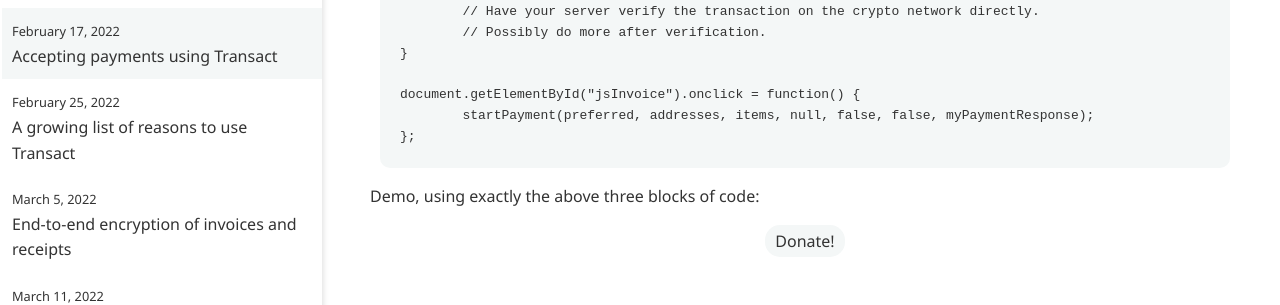
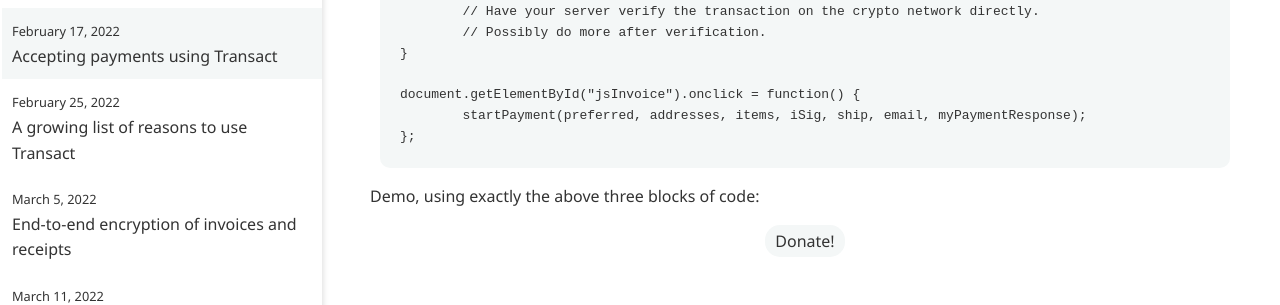
Before and after one commit to warashibetrader/warashibetrader.github.io, a Jekyll site: the page built from _posts/2022-02-17-invoices.md, in a window 1280 px wide and 900 px high, scrolled down 2293 px. Shown: the part 464-769 px from the top of the window. Built offline with Jekyll 4.4.1, drawn with Linux system fonts in a browser that asks for light colours; some of the changed text lies outside the part shown.

Commit message:
Update 2022-02-17-invoices.md

```diff
--- a/_posts/2022-02-17-invoices.md
+++ b/_posts/2022-02-17-invoices.md
@@ -98,7 +98,7 @@
 	}
 
 	document.getElementById("jsInvoice").onclick = function() {
-		startPayment(preferred, addresses, items, null, false, false, myPaymentResponse);
+		startPayment(preferred, addresses, items, iSig, ship, email, myPaymentResponse);
 	};
 
 Demo, using exactly the above three blocks of code:
@@ -137,6 +137,6 @@
 }
 
 document.getElementById("jsInvoice").onclick = function() {
-	startPayment(preferred, addresses, items, null, false, false, myPaymentResponse);
+	startPayment(preferred, addresses, items, iSig, ship, email, myPaymentResponse);
 };
 </script>
```
